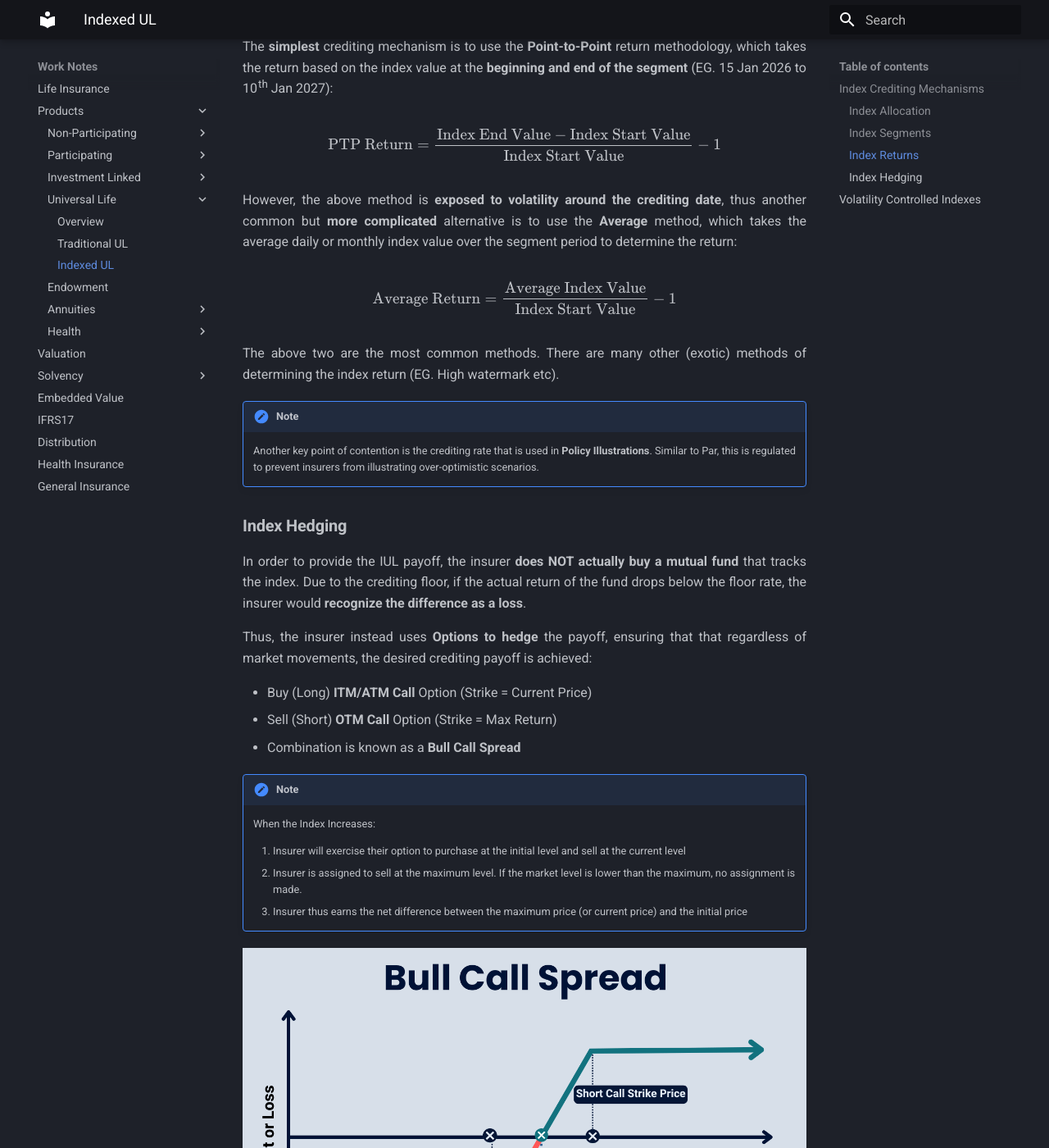
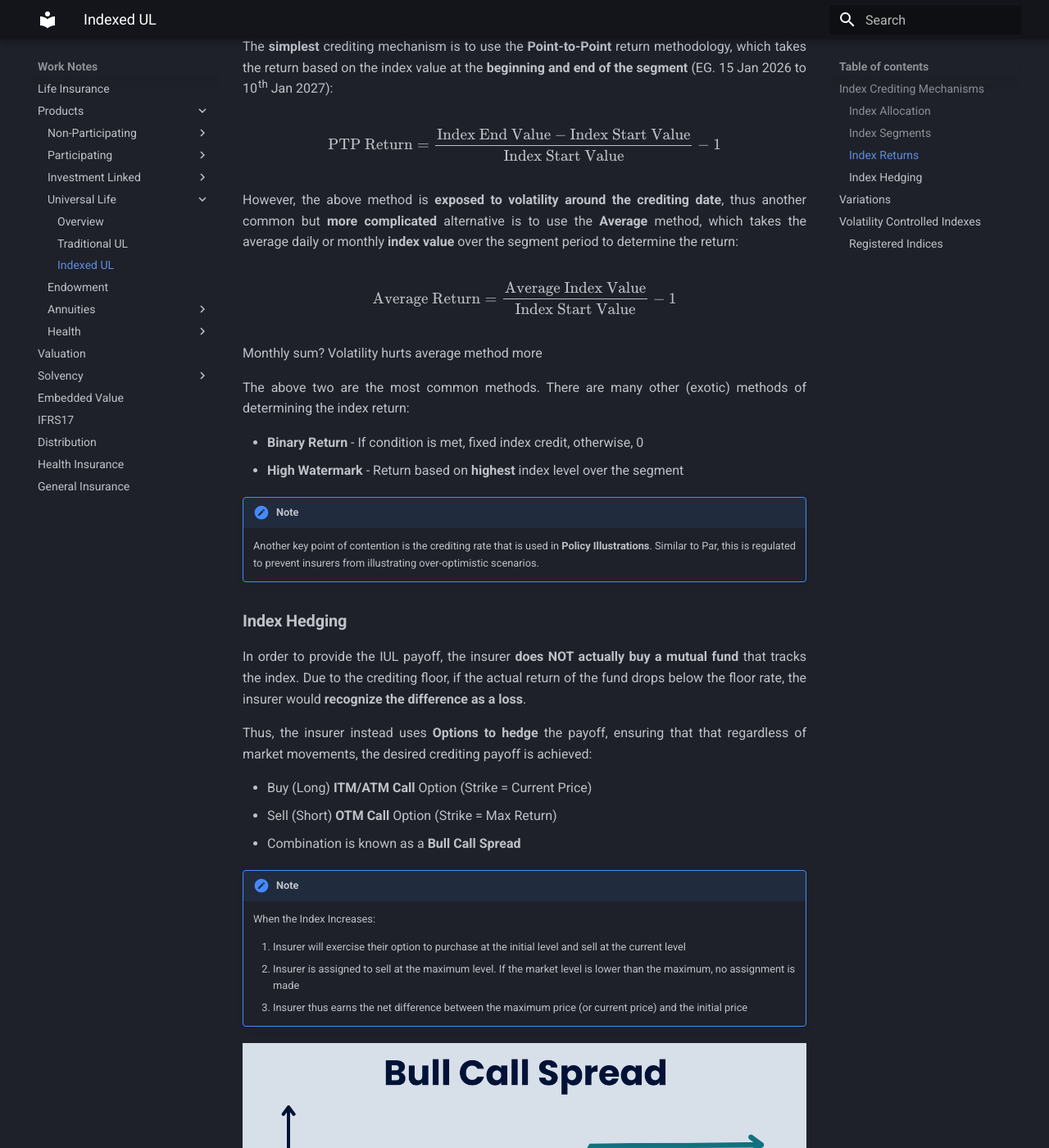
Before and after one commit to Sleepypiggi/Work_Notes, an MkDocs documentation site: the page built from docs/1_PRODUCTS/3_UNIVERSAL_LIFE/2_IUL.md, in a window 1280 px wide and 1400 px high, scrolled down 2623 px. Shown: the whole window at 82% size. Built offline with MkDocs 1.6.1 and Material for MkDocs 9.7.7, drawn with Linux system fonts in a browser that asks for light colours; some of the changed text lies outside the part shown.

Commit message:
Wednesday 15/04/2026 07:05 Updates

```diff
--- a/docs/1_PRODUCTS/3_UNIVERSAL_LIFE/2_IUL.md
+++ b/docs/1_PRODUCTS/3_UNIVERSAL_LIFE/2_IUL.md
@@ -48,8 +48,8 @@ Most insurers typically provide a range of indices, each with **their own floor,
 
 There are several considerations for **operational simplicity**:
 
-* Segments for **ALL policies** are typically created on the **same day each month**. Thus, if a policy incepts before the segment creation date, the premiums will be held in a **holding account**, which earns an **identical rate** to that of the general account.
-* Segments actually mature a **few days before** the next segment is created. During this period, the premiums will be held in the holding account as well.
+* Segments for **ALL policies** are typically created on the **same day each month**. Thus, if a policy incepts before the segment creation date, the premiums will be held in a **holding account**, which earns an **identical rate** to that of the general account
+* Segments actually mature a **few days before** the next segment is created. During this period, the premiums will be held in the holding account as well
 
 <!-- Self Made -->
 ![INDEX_HOLDING_ACCOUNT](Assets/2_IUL.md/INDEX_HOLDING_ACCOUNT.png){.center}
@@ -71,13 +71,18 @@ $$
     \text{PTP Return} = \frac{\text{Index End Value} - \text{Index Start Value}}{\text{Index Start Value}} - 1
 $$
 
-However, the above method is **exposed to volatility around the crediting date**, thus another common but **more complicated** alternative is to use the **Average** method, which takes the average daily or monthly index value over the segment period to determine the return:
+However, the above method is **exposed to volatility around the crediting date**, thus another common but **more complicated** alternative is to use the **Average** method, which takes the average daily or monthly **index value** over the segment period to determine the return:
 
 $$
     \text{Average Return} = \frac{\text{Average Index Value}}{\text{Index Start Value}} - 1
 $$
 
-The above two are the most common methods. There are many other (exotic) methods of determining the index return (EG. High watermark etc).
+Monthly sum? Volatility hurts average method more
+
+The above two are the most common methods. There are many other (exotic) methods of determining the index return:
+
+* **Binary Return** - If condition is met, fixed index credit, otherwise, 0
+* **High Watermark** - Return based on **highest** index level over the segment
 
 !!! Note
 
@@ -98,7 +103,7 @@ Thus, the insurer instead uses **Options to hedge** the payoff, ensuring that th
     When the Index Increases:
 
     1. Insurer will exercise their option to purchase at the initial level and sell at the current level
-    2. Insurer is assigned to sell at the maximum level. If the market level is lower than the maximum, no assignment is made.
+    2. Insurer is assigned to sell at the maximum level. If the market level is lower than the maximum, no assignment is made
     3. Insurer thus earns the net difference between the maximum price (or current price) and the initial price
 
 <!-- Self Made -->
@@ -117,15 +122,24 @@ In order to **fund the hedge**, the insurer will invest the starting account val
 
 If the option budget is **higher than expected** (after investment spreads and smoothing considerations), the insurer can pass this down in the form of **higher participation rates or higher caps**.
 
+In practice, insurers might not hegde the entire index account; the extent of the hedge is known as the **Funding Ratio**. This is because some policyholders are **expected lapse**. However, this makes the hedging "lapse supported", which might cause strain if the assumed lapses do not materialize.
+
+## **Variations**
+
 ## **Volatility Controlled Indexes**
 
 Volatility Controlled Indexes (VCI) are synthetic indexes  that **automatically adjusts** the weight between an underlying specified index and a **low volatility asset class** (EG. Cash, Gold or Fixed Income) to achieve a target volatility level.
 
 The primary purpose of VCIs are to lower the implied volatility of the underlying index, making the position **cheaper to hedge**.
 
+* **Variable UL**: Based on the performance of a specific mutual fund
+
+### **Registered Indices**
+
+Another variant of IUL is known a **Registered Index Universal Life** (RIUL).
 
 
 
-* **Variable UL**: Based on the performance of a specific mutual fund
+!!! Note
 
-Registered index universal life
+    Given that the index crediting rate is allowed to be negative, it is possible for policyholders to **lose their principal**. Thus, US regulations require the product to be registered with the SEC, hence it is known as *registered* IUL.
```
Also changed, not shown: docs/1_PRODUCTS/3_UNIVERSAL_LIFE/3_RIUL.md (added, +12 -0 lines), docs/1_PRODUCTS/3_UNIVERSAL_LIFE/3_VUL.md (deleted), docs/1_PRODUCTS/3_UNIVERSAL_LIFE/4_VUL.md (added), docs/1_PRODUCTS/3_UNIVERSAL_LIFE/Assets/3_RIUL.md/RIUL_CR.png (added).
